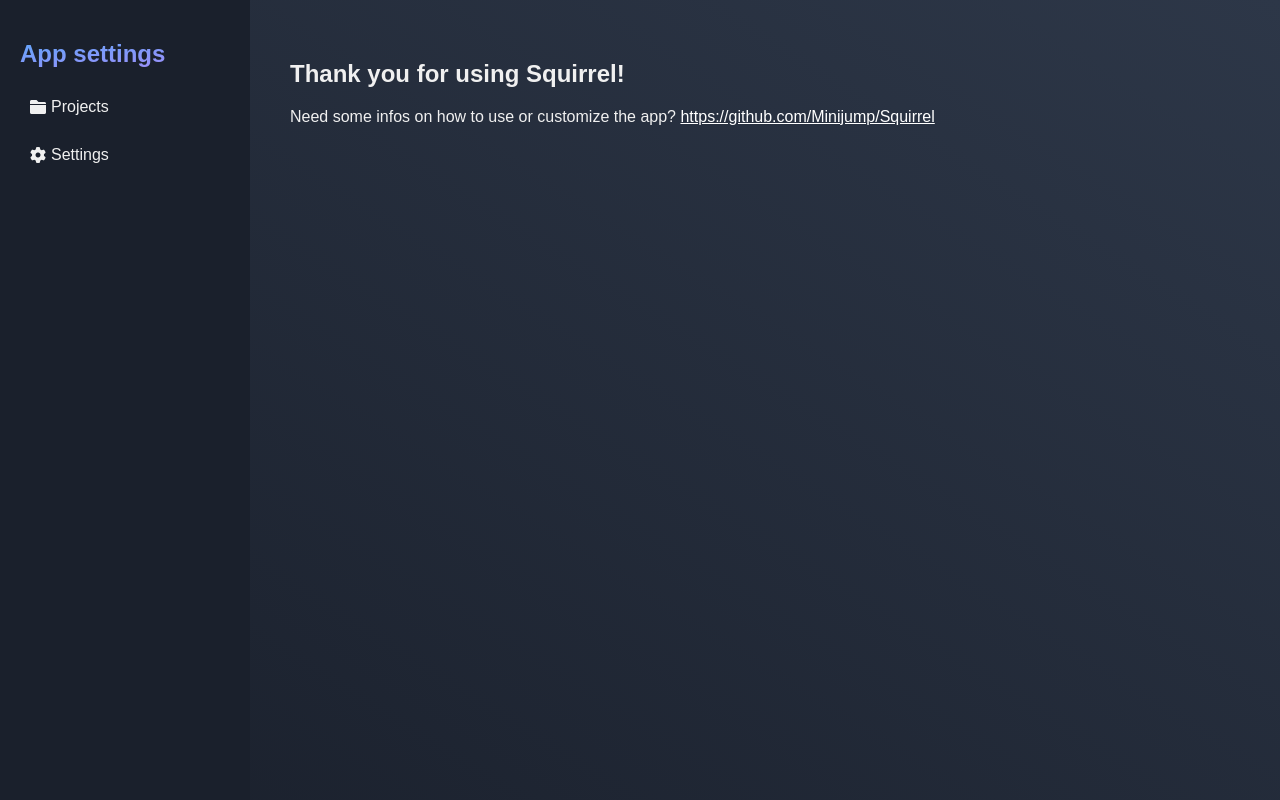
After one commit to Minijump/Squirrel, a FastAPI app: template app/projects/templates/app_settings.html in a window 1280 px wide. The commit adds this page. Run offline with FastAPI, Linux system fonts and the light colour scheme; the template is opened without the code that fills it, so the values that code supplies are empty.

Commit message:
[MVP] add app settings (empty)

```diff
--- /dev/null
+++ b/app/projects/templates/app_settings.html
@@ -0,0 +1,27 @@
+<!DOCTYPE html>
+<html lang="en">
+<head>
+    <meta charset="UTF-8">
+    <meta name="viewport" content="width=device-width, initial-scale=1.0">
+    <title>App Settings</title>
+    <link href="{{ url_for('projects_static', path='css/style.css') }}" rel="stylesheet">
+</head>
+<body>
+<div class="container">
+    <aside>
+        <h1>App settings</h1>
+        <nav>
+          <ul>
+            <li><a href="/projects/"><i class="fas fa-folder"></i> Projects</a></li>
+            <li><a href="/"><i class="fas fa-cog"></i> Settings</a></li>
+          </ul>
+        </nav>
+      </aside>
+    <main>
+        <h2>Thank you for using Squirrel!</h2>
+        <p>Need some infos on how to use or customize the app? <a style="color: white" href="https://github.com/Minijump/Squirrel" target="_blank">https://github.com/Minijump/Squirrel</a></p>
+    </main>
+</div>
+<script type="module" src="{{ url_for('base_static', path='js/scripts_base.js') }}"></script>
+</body>
+</html>
--- a/app/projects/templates/projects.html
+++ b/app/projects/templates/projects.html
@@ -13,7 +13,7 @@
         <nav>
           <ul>
             <li><a href="/"><i class="fas fa-folder"></i> Projects</a></li>
-            <li><a href="#"><i class="fas fa-cog"></i> Settings</a></li>
+            <li><a href="/app/settings/"><i class="fas fa-cog"></i> Settings</a></li>
           </ul>
         </nav>
       </aside>
```
Also changed, not shown: app/projects/routers/projects.py (+12 -0 lines), tests/test_projects_routers.py (+7 -0 lines), tests/test_projects_tours.py (+16 -0 lines), README.md.
